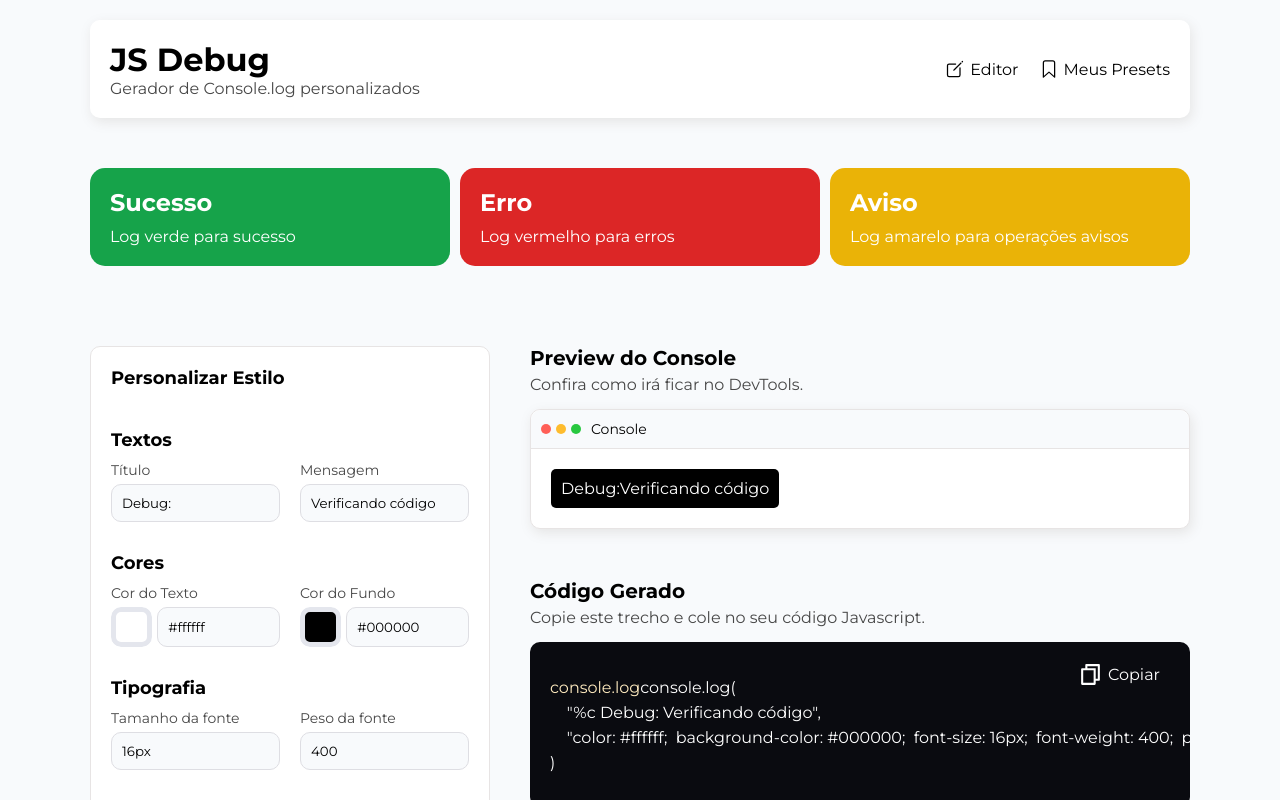
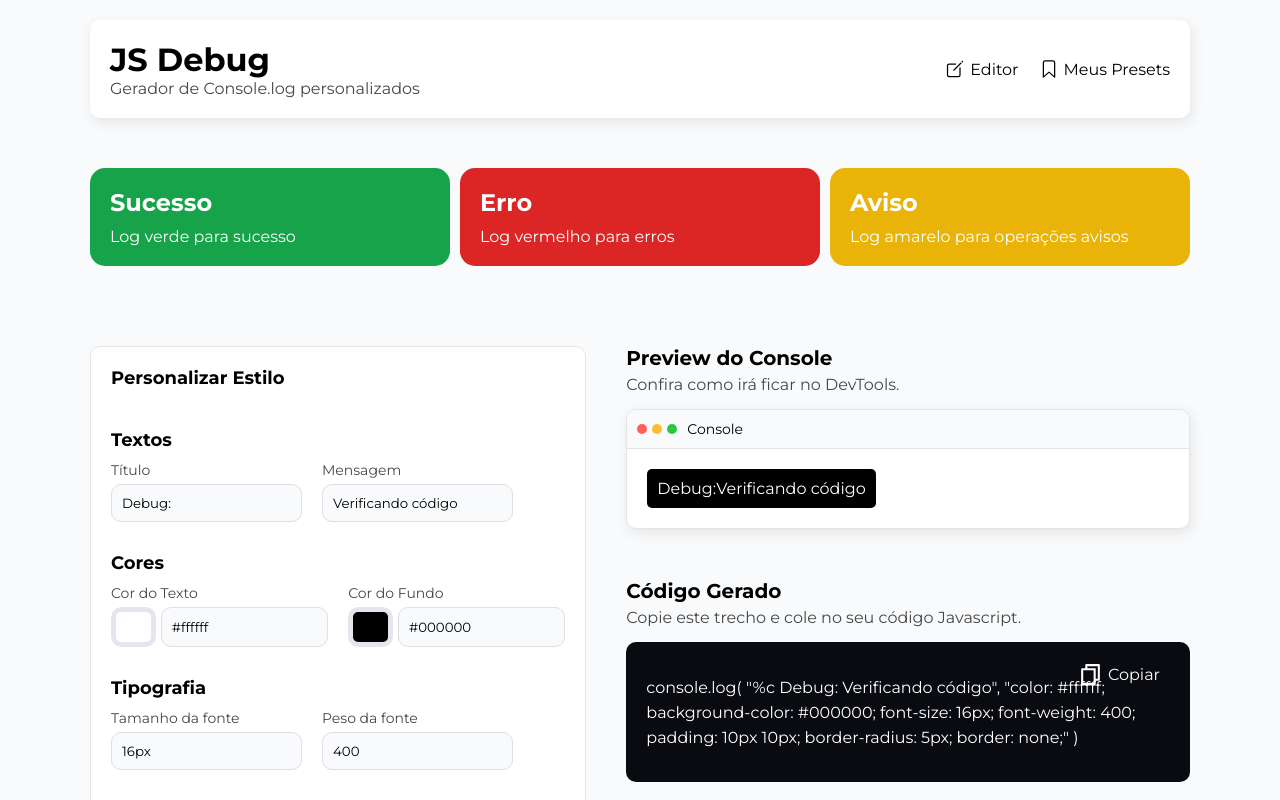
Before and after one commit to lucasmrdeveloper/JS-Debug, a React (Vite) app: page / in a window 1280 px wide. Shown: the top 800 px of the page. Built offline with nearby package versions, Linux system fonts and the light colour scheme.

Commit message:
Chore: Remove divs do código gerado

```diff
--- a/src/components/Colunas/ColunaDireita/CodigoGerado.jsx
+++ b/src/components/Colunas/ColunaDireita/CodigoGerado.jsx
@@ -48,12 +48,8 @@
                     </span>
                 </div>
 
-                <code className="codigo-gerado" >
-                    <span className="codigo-gerado-console">console.log</span>
-                    <span className="codigo-gerado-css">
-                        {dados.codigoGerado}
-                    </span><br/>
-
+                <code className="codigo-gerado">
+                    {dados.codigoGerado}
                 </code>
             </div>
         </div>
```
